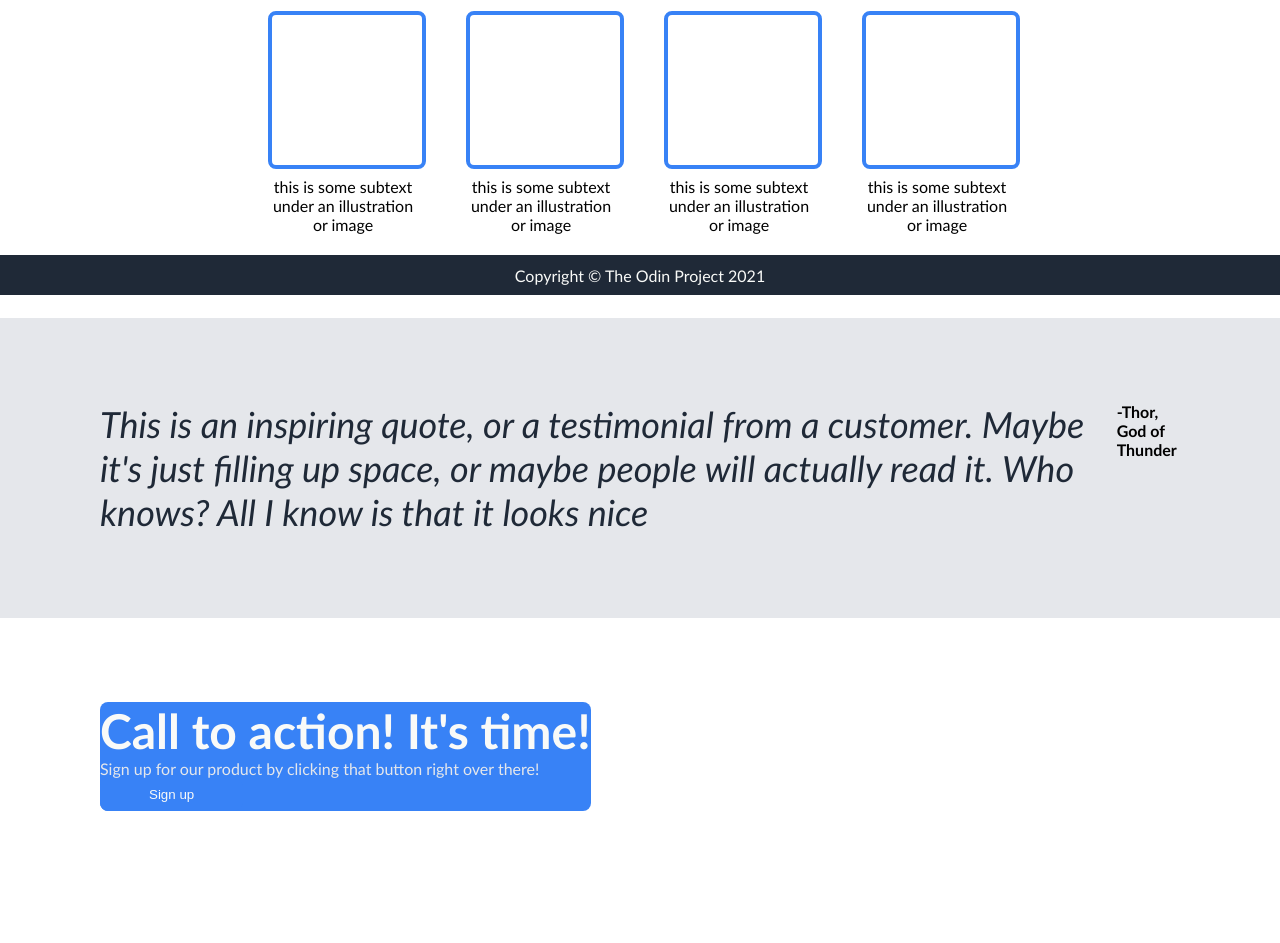
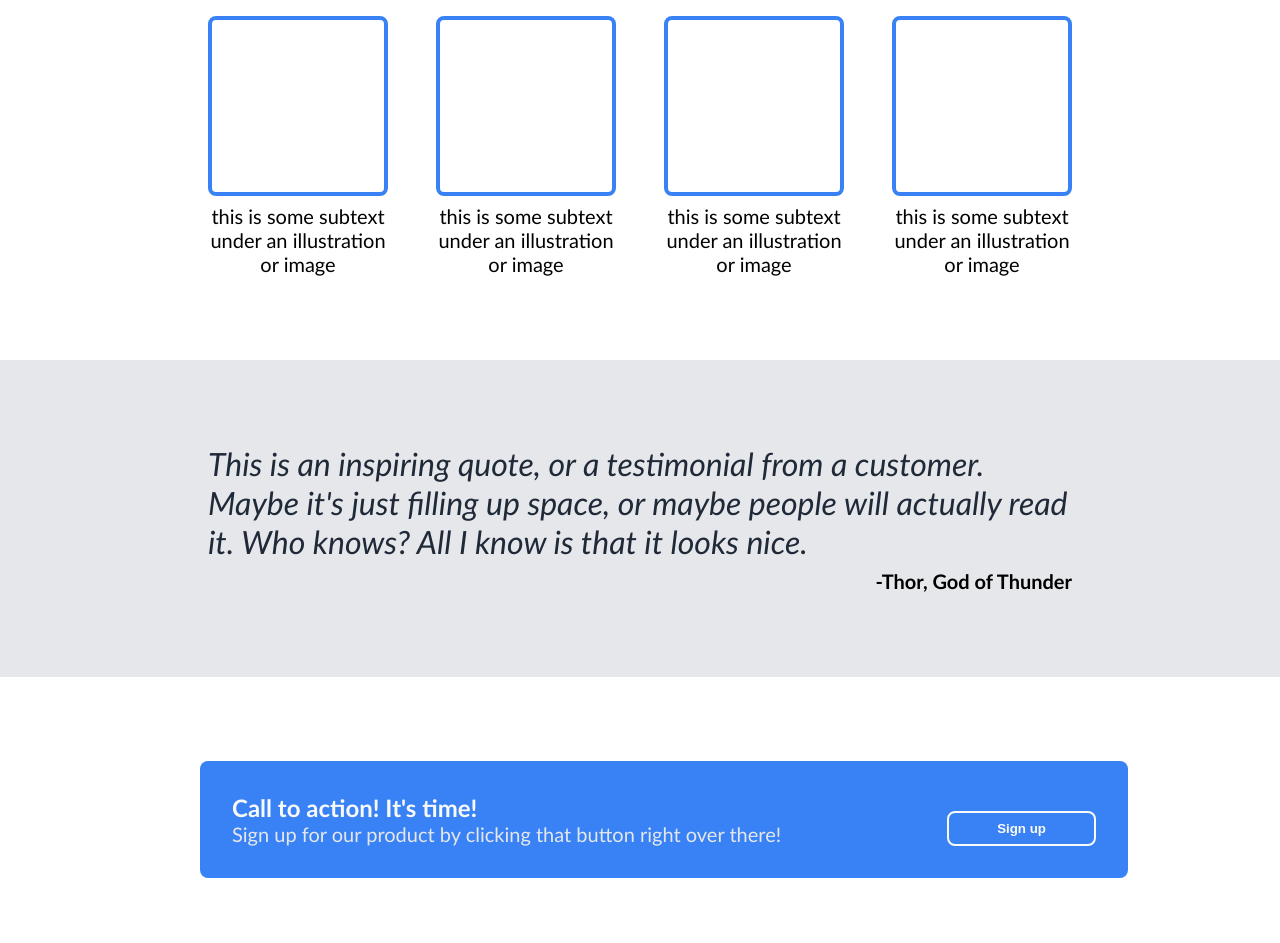
Before and after one commit to GabrielCWT/Landing-page, a plain HTML site: page landing-page.html in a window 1280 px wide. Shown: the part 505-1448 px from the top of the page. Before the commit the page ends 1400 px from the top, so only its background shows below. Drawn offline with Linux system fonts and the light colour scheme.

Commit message:
Style the fourth container

```diff
--- a/landing-page.html
+++ b/landing-page.html
@@ -58,20 +58,27 @@
         </div>
       </div>
       <div class="container third">
-        <div class="quote">
-          This is an inspiring quote, or a testimonial from a customer. Maybe
-          it's just filling up space, or maybe people will actually read it. Who
-          knows? All I know is that it looks nice
+        <div class="text-container">
+          <div class="quote">
+            This is an inspiring quote, or a testimonial from a customer. Maybe
+            it's just filling up space, or maybe people will actually read it.
+            Who knows? All I know is that it looks nice.
+          </div>
+          <div class="quote-source">-Thor, God of Thunder</div>
         </div>
-        <div class="quote-source">-Thor, God of Thunder</div>
       </div>
       <div class="container fourth">
         <div class="ad round-border">
-          <div class="text-header white">Call to action! It's time!</div>
-          <div class="text">
-            Sign up for our product by clicking that button right over there!
+          <div class="ad-content">
+            <div class="ad-text">
+              <div class="ad-header white">Call to action! It's time!</div>
+              <div class="text">
+                Sign up for our product by clicking that button right over
+                there!
+              </div>
+            </div>
+            <button class="signup-button round-border">Sign up</button>
           </div>
-          <button class="signup-button round-border">Sign up</button>
         </div>
       </div>
     </div>
--- a/styles.css
+++ b/styles.css
@@ -1,14 +1,18 @@
-html {
+/* html {
   height: 100%;
-}
+} */
+
 body {
   margin: 0;
   height: 100%;
   font-family: "Gill Sans", "Gill Sans MT", Calibri, "Trebuchet MS", sans-serif;
+  font-size: 20px;
 }
 
 .big-container {
   height: 90%;
+  display: flex;
+  flex-direction: column;
 }
 
 .dark-back {
@@ -24,7 +28,7 @@ body {
   display: flex;
   box-sizing: border-box;
   justify-content: space-between;
-  padding: 16px 100px 0 100px;
+  padding: 16px 200px 0 200px;
   height: 5%;
 }
 
@@ -55,17 +59,20 @@ li {
 .container {
   display: flex;
   box-sizing: border-box;
-  padding: 84px 100px 84px 100px;
+  flex: 1;
+  padding: 84px 200px;
 }
 
 .first {
   justify-content: space-between;
+  gap: 48px;
 }
-
-.container .text-container {
+.text-container {
   display: flex;
   flex-direction: column;
   flex: initial;
+}
+.first .text-container {
   width: 600px;
   height: 180px;
   gap: 8px;
@@ -91,6 +98,7 @@ a {
   align-self: flex-start;
   background-color: #3882f6;
   border: 1px solid #3882f6;
+  font-weight: bold;
 }
 
 .placeholder {
@@ -118,14 +126,15 @@ div .second {
 }
 
 .image-container {
-  width: 150px;
+  width: 180px;
 }
 
 .image-placeholder {
   border: 4px solid #3882f6;
-  height: 150px;
-  width: 150px;
+  height: 180px;
+  width: 180px;
   margin-bottom: 8px;
+  box-sizing: border-box;
 }
 
 .ad {
@@ -140,16 +149,53 @@ div .second {
 
 .third {
   background-color: #e5e7eb;
+  display: flex;
+  justify-content: center;
+}
+
+.third .text-container {
+  width: 864px;
 }
 
 .quote {
-  font-size: 36px;
+  font-size: 32px;
   font-style: italic;
   color: #1f2937;
 }
 
 .quote-source {
   font-weight: 900;
+  margin-top: 8px;
+  align-self: flex-end;
+}
+
+.ad {
+  flex: 1;
+  box-sizing: border-box;
+  display: flex;
+  justify-content: center;
+  padding: 2rem;
+}
+
+.ad-content {
+  width: 864px;
+  display: flex;
+  justify-content: space-between;
+}
+
+.ad-text {
+  padding: 0;
+  margin: 0;
+}
+
+.ad-header {
+  font-size: 24px;
+  font-weight: bold;
+}
+
+.ad-content .signup-button {
+  border: 2px solid #f9faf8;
+  align-self: flex-end;
 }
 
 .footer {
@@ -157,4 +203,5 @@ div .second {
   display: flex;
   justify-content: center;
   align-items: center;
+  padding: 32px 0;
 }
```
